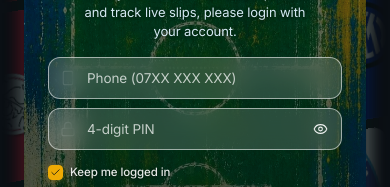
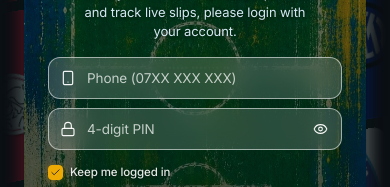
Before and after one commit to StimpyKigen/firstpush, a React (Vite) app: page /auth in a window 390 px wide. Shown: the part 365-552 px from the top of the page. Built offline with nearby package versions, Linux system fonts and the light colour scheme; no server answers; the database is empty.

Commit message:
fix(auth,paywall): make mobile login field icons visible and remove redundant paywall title

```diff
--- a/src/components/Login.css
+++ b/src/components/Login.css
@@ -428,6 +428,7 @@ html:has(.login-page-container) {
   align-items: center;
   justify-content: center;
   pointer-events: none;
+  z-index: 5;
 }
 
 .form-input {
@@ -883,23 +884,42 @@ html:has(.login-page-container) {
   }
 
   .input-icon-wrapper {
-    color: rgba(255, 255, 255, 0.9) !important;
+    position: absolute !important;
+    left: 12px !important;
+    top: 50% !important;
+    transform: translateY(-50%) !important;
+    display: flex !important;
+    align-items: center !important;
+    justify-content: center !important;
+    color: rgba(255, 255, 255, 0.95) !important;
+    z-index: 10 !important;
+    pointer-events: none !important;
+  }
+
+  .input-row-dual .input-icon-wrapper {
+    left: 10px !important;
   }
 
   .password-toggle {
-    color: rgba(255, 255, 255, 0.9) !important;
+    position: absolute !important;
+    right: 10px !important;
+    top: 50% !important;
+    transform: translateY(-50%) !important;
+    z-index: 10 !important;
+    color: rgba(255, 255, 255, 0.95) !important;
   }
 
   html.dark .password-toggle {
-    color: #94a3b8 !important;
+    color: rgba(255, 255, 255, 0.95) !important;
   }
 
   html.dark .password-toggle:hover {
-    color: #64748b !important;
+    color: #ffffff !important;
   }
 
   html.dark .input-icon-wrapper {
-    color: #94a3b8 !important;
+    color: rgba(255, 255, 255, 0.95) !important;
+    z-index: 10 !important;
   }
 
   .input-group {
--- a/src/components/subscription/PremiumPaywall.tsx
+++ b/src/components/subscription/PremiumPaywall.tsx
@@ -167,15 +167,7 @@ export default function PremiumPaywall({ onCloseOverride }: PremiumPaywallProps)
               /* ── VIEW A: STANDARD SUBSCRIPTION OFFERING ── */
               <>
                 {/* Official Competition Logos Strip */}
-                <CompetitionLogoStrip className="mb-4 sm:mb-5" />
-
-                {/* Branding: Mshindi (White) + Room (Gold) */}
-                <div className="text-center mb-5 sm:mb-6">
-                  <h1 className="text-3xl sm:text-[34px] font-extrabold tracking-tight inline-flex items-center justify-center">
-                    <span className="text-white drop-shadow-sm">Mshindi</span>
-                    <span className="text-[#FFD200] drop-shadow-sm">Room</span>
-                  </h1>
-                </div>
+                <CompetitionLogoStrip className="mb-5 sm:mb-6" />
 
                 {/* 5 Feature Bullet Points with animated BadgeCheck icons that loop when card is active */}
                 <div className="space-y-3 sm:space-y-3.5 mb-6 sm:mb-7 px-1">
```
